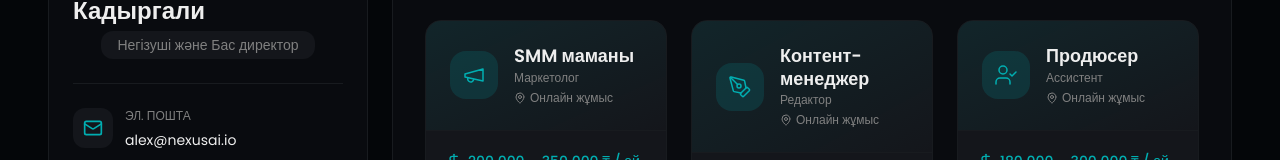
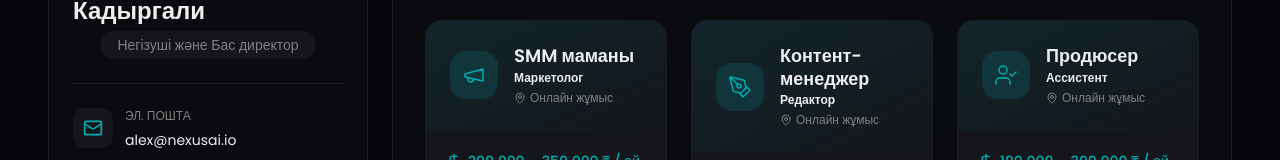
Before and after one commit to kadyrgaliy/cv-pr, a Next.js app: page / in a window 1280 px wide. Both pictures are taken after a click on the button "Вакансиялар". Shown: the part 310-470 px from the top of the page. Built offline with nearby package versions, Linux system fonts and the light colour scheme.

Commit message:
make subtitle bold in careers cards

```diff
--- a/components/careers-section.tsx
+++ b/components/careers-section.tsx
@@ -40,7 +40,7 @@ export function CareersSection({ data = careersData }: CareersSectionProps) {
                     {position.title}
                   </h3>
                   {position.subtitle && (
-                    <p className="text-xs text-muted-foreground mt-0.5">{position.subtitle}</p>
+                    <p className="text-xs font-semibold text-foreground mt-0.5">{position.subtitle}</p>
                   )}
                   <div className="flex items-center gap-1 mt-1">
                     <MapPin className="w-3 h-3 text-muted-foreground flex-shrink-0" />
```
